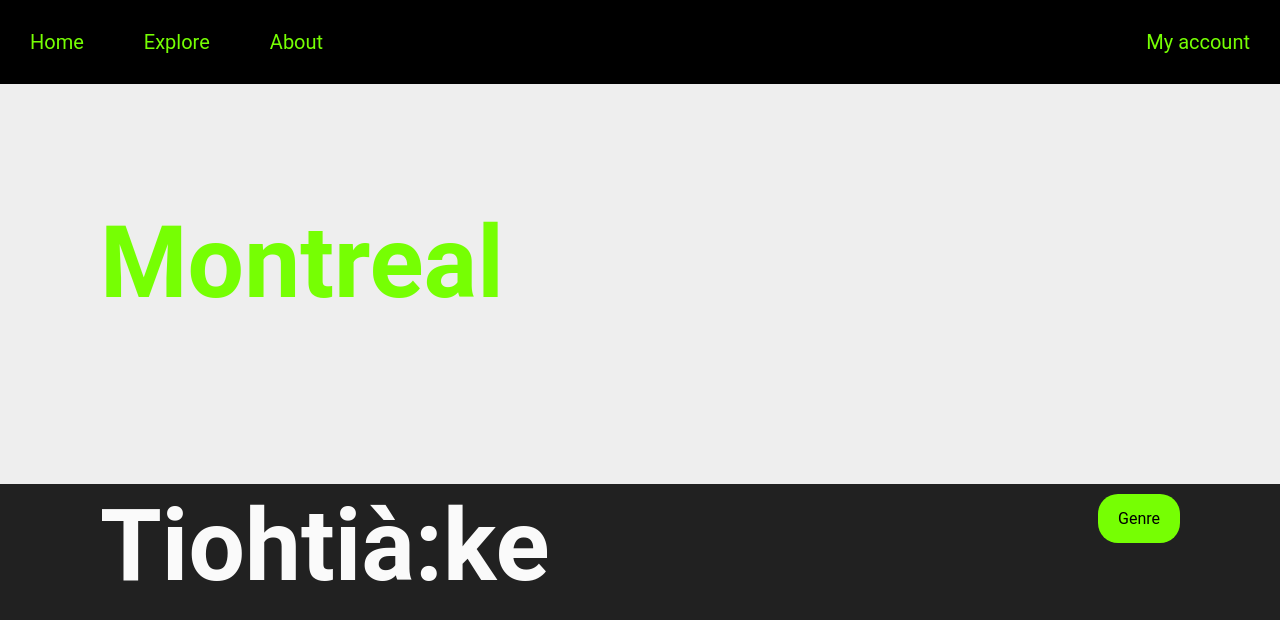
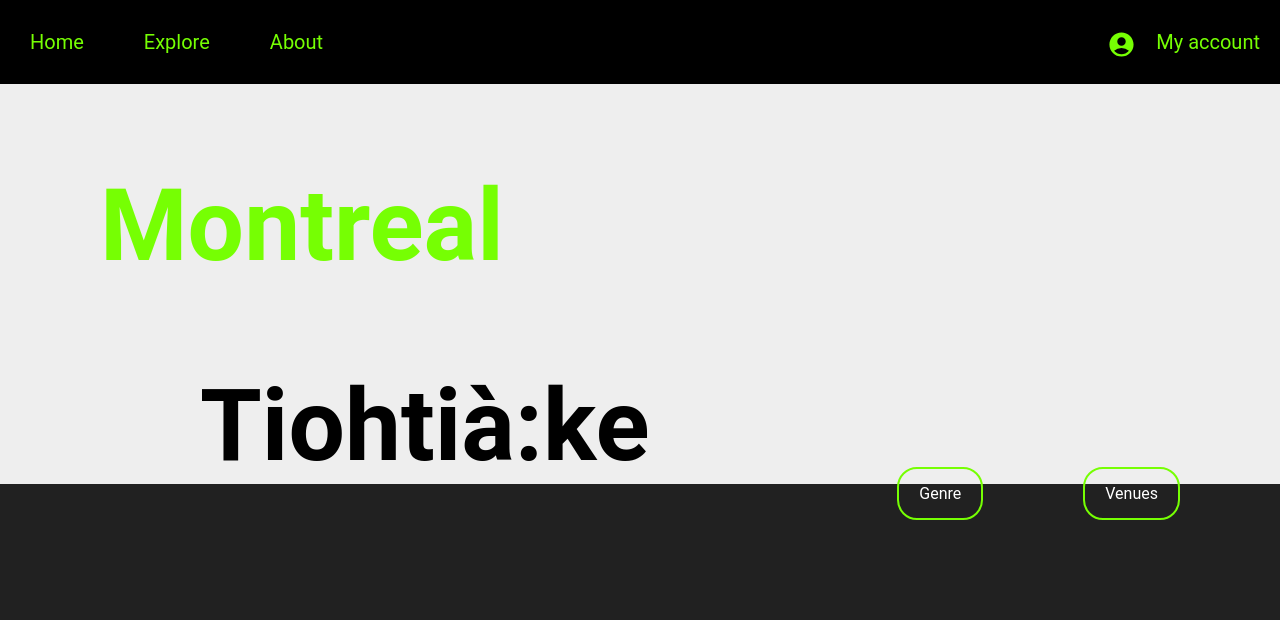
Before and after one commit to AimerFilion/Montreal-Music-Venues, a React (Create React App) app in the folder client/: page /explore in a window 1280 px wide. Shown: the top 620 px of the page. Built offline with nearby package versions, Linux system fonts and the light colour scheme; no server answers.

Commit message:
Fetchind data to the FE

```diff
--- a/client/package.json
+++ b/client/package.json
@@ -4,13 +4,16 @@
   "private": true,
   "proxy": "http://localhost:8000/",
   "dependencies": {
+    "@auth0/auth0-react": "^1.12.0",
     "@testing-library/jest-dom": "^5.16.5",
     "@testing-library/react": "^13.4.0",
     "@testing-library/user-event": "^13.5.0",
     "react": "^18.2.0",
     "react-dom": "^18.2.0",
+    "react-icons": "^4.6.0",
     "react-router-dom": "^6.4.3",
     "react-scripts": "5.0.1",
+    "styled-components": "^5.3.6",
     "web-vitals": "^2.1.4"
   },
   "scripts": {
--- a/client/src/pages/Explore/Explore.js
+++ b/client/src/pages/Explore/Explore.js
@@ -1,14 +1,22 @@
 import styled from "styled-components";
 import { NavLink } from "react-router-dom";
-const Explore = () => {
+
+const Explore = ({ venues, genre }) => {
   return (
     <>
       <Wrapper>
-        <TitleM>Montreal</TitleM> <TitleT>Tiohtià:ke</TitleT>
+        <TitleM>
+          Montreal <TitleT>Tiohtià:ke</TitleT>
+        </TitleM>
       </Wrapper>
-      <Genre>
-        <NavLink to="/genre">Genre</NavLink>
-      </Genre>
+      <Menu>
+        <Genre>
+          <NavLink to="/genre">Genre</NavLink>
+        </Genre>
+        <Venues>
+          <NavLink to="/venues">Venues</NavLink>
+        </Venues>
+      </Menu>
     </>
   );
 };
@@ -22,29 +30,44 @@ const Wrapper = styled.div`
 `;
 const TitleT = styled.h2`
   margin-left: 100px;
-  color: #fafafa;
+  color: black;
   font-size: 100px;
 `;
 
 const TitleM = styled.h2`
-  margin-top: 120px;
+  /* margin-top: 120px; */
   margin-left: 100px;
   color: #76ff03;
   font-size: 100px;
 `;
 
-const Genre = styled.div`
+const Menu = styled.div`
   display: flex;
   justify-content: flex-end;
+  gap: -20px;
+`;
 
+const Genre = styled.div`
   a {
-    background-color: #76ff03;
+    border: solid 2px #76ff03;
     padding: 15px 20px 15px 20px;
     border-radius: 20px;
     margin-right: 100px;
     margin-top: 10px;
     text-decoration: none;
-    color: black;
+    color: white;
+  }
+`;
+
+const Venues = styled.div`
+  a {
+    border: solid 2px #76ff03;
+    padding: 15px 20px 15px 20px;
+    border-radius: 20px;
+    margin-right: 100px;
+    margin-top: 10px;
+    text-decoration: none;
+    color: white;
   }
 `;
 export default Explore;
--- /dev/null
+++ b/client/src/pages/Home/Home.js
@@ -0,0 +1,95 @@
+import { useEffect, useState } from "react";
+import styled from "styled-components";
+import { MdPlace } from "react-icons/md";
+const Home = () => {
+  const [shows, setShows] = useState([]);
+
+  useEffect(() => {
+    fetch("/shows-casa")
+      .then((res) => {
+        return res.json();
+      })
+      .then((shows) => {
+        console.log(shows.data);
+        setShows(shows.data);
+      });
+  }, []);
+
+  const casa = Object.values(shows);
+  console.log(casa);
+
+  return (
+    <>
+      <Global>
+        <Header>EVENTS OF THE WEEK</Header>
+
+        {casa.map((show) => {
+          return (
+            <>
+              <div></div>
+              <Wrapper>
+                <Image src={show.img} />
+                <InfoShow>
+                  <Title>{show.title}</Title>
+                  <Address>
+                    <MdPlace color="#76ff03" size="23px" />
+                    {show.address}
+                  </Address>
+                  {/* <li>{show.date}</li> */}
+                </InfoShow>
+              </Wrapper>
+            </>
+          );
+        })}
+      </Global>
+    </>
+  );
+};
+
+const Header = styled.h2`
+  color: #76ff03;
+  font-size: 40px;
+`;
+
+const Wrapper = styled.div`
+  display: grid;
+  grid-template-columns: 1fr 2fr;
+  grid-template-rows: 80px 80px 60px;
+  color: white;
+  column-gap: -100px;
+  row-gap: 10px;
+  border-bottom: solid 1px #484848;
+  margin-top: 50px;
+`;
+
+const Title = styled.li`
+  font-size: 25px;
+  color: white;
+  font-weight: bold;
+  /* margin-top: 10px; */
+`;
+const Address = styled.li`
+  font-size: 18px;
+  font-weight: lighter;
+  color: white;
+  margin-top: 40px;
+`;
+
+const InfoShow = styled.ul`
+  color: white;
+  font-size: 15px;
+  list-style: none;
+`;
+
+const Image = styled.img`
+  width: 300px;
+  height: 200px;
+`;
+
+const Global = styled.body`
+  max-width: 100vh;
+  margin-left: 200px;
+  margin-top: 100px;
+`;
+
+export default Home;
--- a/client/src/pages/NavBar/NavBar.js
+++ b/client/src/pages/NavBar/NavBar.js
@@ -1,6 +1,6 @@
 import { NavLink } from "react-router-dom";
 import styled from "styled-components";
-
+import { MdAccountCircle } from "react-icons/md";
 const NavBar = () => {
   return (
     <>
@@ -18,7 +18,10 @@ const NavBar = () => {
 
           <SecondWrapper>
             <div>
-              <NavLink to="/account">My account</NavLink>
+              <NavLink to="/account">
+                <MdAccountCircle size="29px" className="IconAccount" />
+                My account
+              </NavLink>
             </div>
           </SecondWrapper>
         </Wrapper>
@@ -42,11 +45,16 @@ const SecondWrapper = styled.div`
   width: 100vw;
   justify-content: flex-end;
   position: relative;
-  margin: 30px;
+  margin: 20px;
   a {
     font-size: 20px;
     color: #76ff03;
     text-decoration: none;
+  }
+  .IconAccount {
+    margin-right: 20px;
+    position: relative;
+    top: 10px;
   }
 `;
 
```
